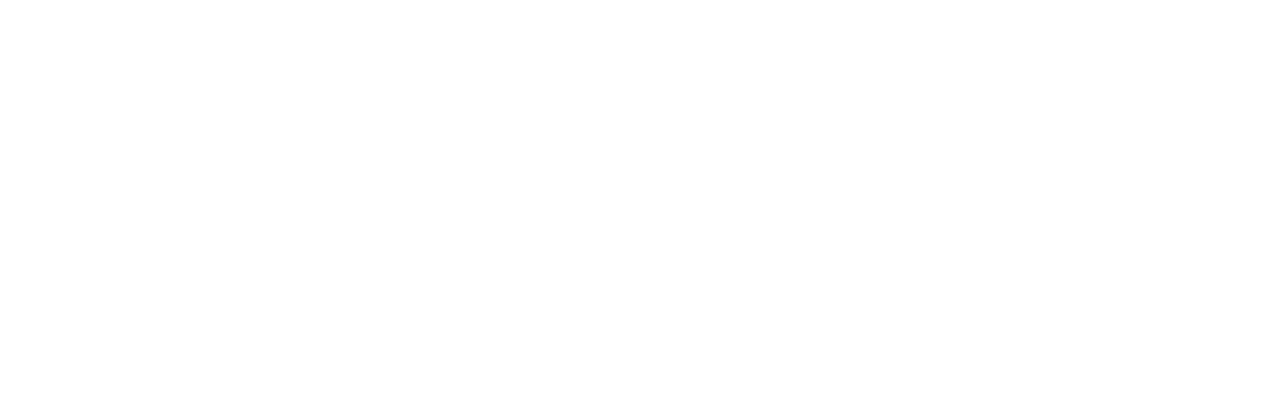
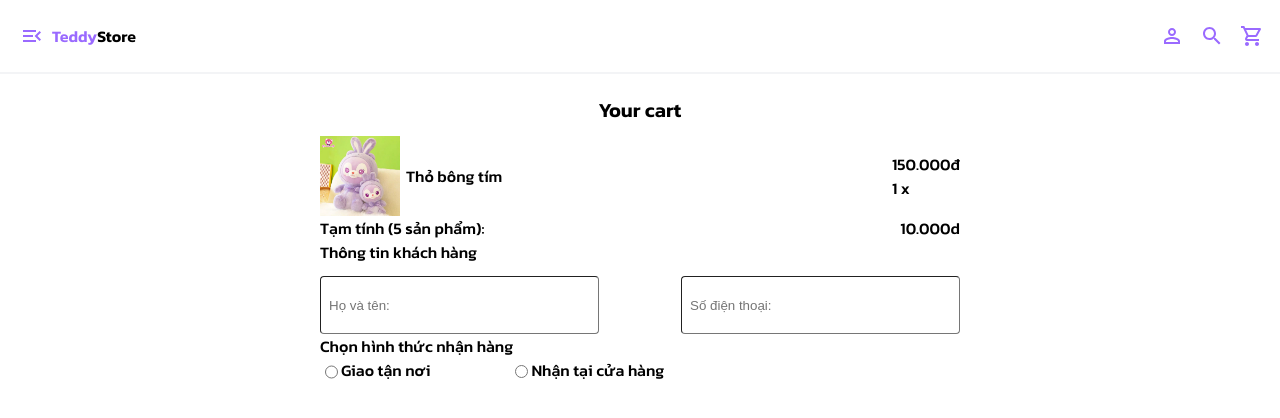
Before and after one commit to ba-ppp/gift-shop, a Vue app in the folder ui/: page /payment in a window 1280 px wide. Before the commit this address had no page. Shown: the top 418 px of the page. Built offline with nearby package versions, Linux system fonts and the light colour scheme.

Commit message:
FE: UI mockup for navbar and cart

```diff
--- a/ui/package.json
+++ b/ui/package.json
@@ -19,6 +19,7 @@
     "@vitejs/plugin-vue": "^3.0.3",
     "autoprefixer": "^10.4.8",
     "postcss": "^8.4.16",
+    "sass": "^1.54.8",
     "tailwindcss": "^3.1.8",
     "typescript": "^4.6.4",
     "vite": "^3.0.7",
--- a/ui/src/components/Library/Library.vue
+++ b/ui/src/components/Library/Library.vue
@@ -9,7 +9,7 @@
 
 <template>
   <NavBarMenu />
-  <div class="mt-24 place-items-center w-[80%] m-auto grid grid-cols-4 gap-y-4">
+  <div class="ml-64 mt-24 place-items-center w-[80%] grid grid-cols-4 gap-y-4">
     <ThumbnailItem />
     <ThumbnailItem />
     <ThumbnailItem />
--- /dev/null
+++ b/ui/src/components/MenuSlider/MenuSlider.vue
@@ -0,0 +1,48 @@
+<script>
+import { store } from "@/store";
+import Collapse from "ant-design-vue/lib/collapse/Collapse";
+import CollapsePanel from "ant-design-vue/lib/collapse/CollapsePanel";
+import List from "ant-design-vue/lib/list/";
+import ListItem from "ant-design-vue/lib/list/";
+import { ref } from "vue";
+const isMenuOpen = store?.state.toggle.isShowMenuSlider;
+import { mapGetters, mapState } from "vuex";
+
+export default {
+  components: { Collapse, CollapsePanel, List, ListItem },
+  computed: {
+    ...mapState({
+      isMenuOpen: (state) => state.toggle.isShowMenuSlider,
+    }),
+  },
+};
+</script>
+
+<template>
+  <List
+    v-bind:class="isMenuOpen ? 'duration-500 w-64' : 'duration-500 w-20'"
+    class="fixed top-[73px] left-0"
+  >
+    <Collapse>
+      <CollapsePanel class="p-5" :show-arrow="false" header="Header 1">
+
+      </CollapsePanel>
+      <CollapsePanel :show-arrow="false" header="Header 2">
+        <List>
+          <List.Item>Content 1</List.Item>
+          <List.Item>Content 2</List.Item>
+          <List.Item>Content 3</List.Item>
+        </List>
+      </CollapsePanel>
+      <CollapsePanel :show-arrow="false" header="Header 3">
+        <List.Item>Content 1</List.Item>
+        <List.Item>Content 2</List.Item>
+        <List.Item>Content 3</List.Item>
+      </CollapsePanel>
+    </Collapse>
+  </List>
+</template>
+<!-- <style scoped src="ant-design-vue/dist/antd.css"><style> -->
+<style scoped>
+@import "ant-design-vue/dist/antd.css";
+</style>
--- a/ui/src/components/NavBarMenu/NavBarMenu.vue
+++ b/ui/src/components/NavBarMenu/NavBarMenu.vue
@@ -1,19 +1,52 @@
-<script setup lang="ts">
+<script>
 import person from "@/assets/icons/person.svg";
 import cart from "@/assets/icons/cart.svg";
 import search from "@/assets/icons/search.svg";
 import menuOpen from "@/assets/icons/menu_open.svg";
-// import 'ant-design-vue/dist/antd.css';
-// import Button from 'ant-design-vue/lib/button';
+import MenuSlider from "../MenuSlider/MenuSlider.vue";
+import { mapGetters, mapState } from 'vuex'
+import { TOGGLE_MENU_SLIDER } from "@/types";
+import { router } from "../Routes";
+
+export default {
+  props: {
+    hasDisabledSlider: Boolean
+  },
+  data: function () {
+    return {
+      person,
+      cart,
+      search,
+      menuOpen,
+    };
+  },
+  components: {
+    MenuSlider,
+  },
+  computed: {
+    ...mapState({
+      isMenuOpen: state => state.toggle.isShowMenuSlider
+    }),
+  },
+  methods: {
+    handleClickMenuIcon() {
+      this.$store.commit(TOGGLE_MENU_SLIDER);
+    },
+    handleClickPayment() {
+      router.push("/payment");
+    },
+  }
+};
 </script>
 <template>
   <div
     class="flex justify-between items-center border-solid border-b-2 border-t-0 border-l-0 border-b-gray-100 fixed top-0 z-10 bg-white w-full p-3"
   >
     <div class="flex h-9 w-56 leading-4 items-center">
-      <div class="box">
+      <div class="box" v-on:click="handleClickMenuIcon">
         <img :src="menuOpen" />
       </div>
+
       <div class="flex items-center font-size[18px] cursor-pointer space-x-1">
         <!-- <img src={Logo} alt="logo" width={32} height={32} /> -->
         <div class="flex">
@@ -30,16 +63,16 @@
       <div class="box">
         <img :src="search" height="24" />
       </div>
-      <div class="box">
+      <div class="box" v-on:click="handleClickPayment">
         <img :src="cart" height="24" />
       </div>
     </div>
+    <MenuSlider v-if="!hasDisabledSlider"  />
   </div>
 </template>
 
 <style>
-
 .box {
-  @apply h-8 p-2 w-5 flex items-center cursor-pointer;
+  @apply h-8 p-2 flex items-center cursor-pointer;
 }
 </style>
--- /dev/null
+++ b/ui/src/components/Payment/Payment.vue
@@ -0,0 +1,96 @@
+<script>
+import person from "@/assets/icons/person.svg";
+import cart from "@/assets/icons/cart.svg";
+import search from "@/assets/icons/search.svg";
+import menuOpen from "@/assets/icons/menu_open.svg";
+import MenuSlider from "../MenuSlider/MenuSlider.vue";
+import { mapGetters, mapState } from "vuex";
+import { TOGGLE_MENU_SLIDER } from "@/types";
+import { router } from "../Routes";
+import NavBarMenu from "../NavBarMenu/NavBarMenu.vue";
+import PaymentItem from "./PaymentItem.vue";
+
+export default {
+  data: function () {
+    return {
+      person,
+      cart,
+      search,
+      menuOpen,
+    };
+  },
+  components: {
+    NavBarMenu,
+    PaymentItem,
+  },
+  computed: {
+    ...mapState({
+      isMenuOpen: (state) => state.toggle.isShowMenuSlider,
+    }),
+  },
+  methods: {
+    handleClickMenuIcon() {
+      this.$store.commit(TOGGLE_MENU_SLIDER);
+    },
+    handleClickPayment() {
+      router.push("/payment");
+    },
+  },
+};
+</script>
+<template>
+  <NavBarMenu hasDisabledSlider />
+  <div class="mt-24 w-full">
+    <div class="text-center font-bold text-xl">Your cart</div>
+  </div>
+  <div class="w-1/2 mx-auto p-3">
+    <PaymentItem />
+    <div class="flex m-auto justify-between">
+      <div class="font-light!">Tạm tính (5 sản phẩm):</div>
+      <div>10.000d</div>
+    </div>
+    <div class="m-auto">
+      <div class="mb-3 text-left">Thông tin khách hàng</div>
+      <div class="flex justify-between">
+        <input
+          class="border p-2 rounded w-[261px] h-[40px] focus:outline-none"
+          type="text"
+          placeholder="Họ và tên: "
+        />
+        <input
+          class="border p-2 rounded w-[261px] h-[40px] focus:outline-none"
+          type="text"
+          placeholder="Số điện thoại: "
+        />
+      </div>
+    </div>
+    <div class="m-auto justify-between">
+      <div class="text-left">Chọn hình thức nhận hàng</div>
+      <div class="flex items-center space-x-20">
+        <div class="flex items-center">
+          <input
+            class="(w-[2rem] h-[16px] accent-[#5451f6] cursor-pointer)!"
+            type="radio"
+            name="shipHome"
+            id=""
+          />
+          <span>Giao tận nơi</span>
+        </div>
+        <div class="flex items-center">
+          <input
+            class="(width[2rem] height[16px] accent-[#5451f6] cursor-pointer)!"
+            type="radio"
+            name="shipStore"
+          />
+          <span>Nhận tại cửa hàng</span>
+        </div>
+      </div>
+    </div>
+  </div>
+</template>
+
+<style>
+.box {
+  @apply h-8 p-2 flex items-center cursor-pointer;
+}
+</style>
--- /dev/null
+++ b/ui/src/components/Payment/PaymentItem.vue
@@ -0,0 +1,55 @@
+<script>
+import person from "@/assets/icons/person.svg";
+import cart from "@/assets/icons/cart.svg";
+import search from "@/assets/icons/search.svg";
+import menuOpen from "@/assets/icons/menu_open.svg";
+import MenuSlider from "../MenuSlider/MenuSlider.vue";
+import { mapGetters, mapState } from "vuex";
+import { TOGGLE_MENU_SLIDER } from "@/types";
+import { router } from "../Routes";
+import NavBarMenu from "../NavBarMenu/NavBarMenu.vue";
+import rabbit from "@/assets/images/tho-tim-long-2.png";
+
+export default {
+  data: function () {
+    return {
+      rabbit,
+      cart,
+      search,
+      menuOpen,
+    };
+  },
+  computed: {
+    ...mapState({
+      isMenuOpen: (state) => state.toggle.isShowMenuSlider,
+    }),
+  },
+  methods: {
+    handleClickMenuIcon() {
+      this.$store.commit(TOGGLE_MENU_SLIDER);
+    },
+    handleClickPayment() {
+      router.push("/payment");
+    },
+  },
+};
+</script>
+<template>
+  <div class="flex items-center justify-between">
+    <div
+      class="h-[80px] w-[80px] bg-cover bg-center"
+      :style="{ backgroundImage: 'url(' + rabbit + ')' }"
+    ></div>
+    <div class="w-3/4">Thỏ bông tím</div>
+    <div>
+        <div>150.000đ</div>
+        <div>1 x</div>
+    </div>
+  </div>
+</template>
+
+<style>
+.box {
+  @apply h-8 p-2 flex items-center cursor-pointer;
+}
+</style>
--- a/ui/src/components/Routes/index.ts
+++ b/ui/src/components/Routes/index.ts
@@ -2,6 +2,7 @@
 
 import Home from '@/components/Home/Home.vue'
 import Library from '@/components/Library/Library.vue'
+import Payment from '@/components/Payment/Payment.vue'
 
 const routes = [
     {
@@ -12,6 +13,10 @@
         path: '/library',
         component: Library
     },
+    {
+        path: '/payment',
+        component: Payment
+    },
 ]
 
 export const router = createRouter({
--- a/ui/src/store/index.ts
+++ b/ui/src/store/index.ts
@@ -1,21 +1,14 @@
-import { InjectionKey } from "vue";
-import { createStore, Store , useStore as baseUseStore} from "vuex";
-import cart from "@/store/modules/cart";
+import { createStore} from "vuex";
+import toggle, { toggleState } from "@/store/modules/toggle";
 
 export interface State {
-    count: number
+    toggle: toggleState
   }
 
 // Create a new store instance.
-export const store = createStore({
+export const store = createStore<State>({
   modules: {
-    cart,
+    toggle,
     // b: moduleB
   },
 });
-
-export const key: InjectionKey<Store<State>> = Symbol();
-
-export function useStore () {
-    return baseUseStore(key)
-  }
--- a/ui/src/store/modules/cart.ts
+++ /dev/null
@@ -1,65 +0,0 @@
-
-
-// initial state
-// shape: [{ id, quantity }]
-const state = () => ({
-  items: [],
-  checkoutStatus: null
-})
-
-// getters
-const getters = {
-//   cartTotalPrice: (state, getters) => {
-//     return getters.cartProducts.reduce((total, product) => {
-//       return total + product.price * product.quantity
-//     }, 0)
-//   }
-}
-
-// actions
-const actions = {
-//   async checkout ({ commit, state }, products) {
-//     const savedCartItems = [...state.items]
-//     commit('setCheckoutStatus', null)
-//     // empty cart
-//     commit('setCartItems', { items: [] })
-//     try {
-//       await shop.buyProducts(products)
-//       commit('setCheckoutStatus', 'successful')
-//     } catch (e) {
-//       console.error(e)
-//       commit('setCheckoutStatus', 'failed')
-//       // rollback to the cart saved before sending the request
-//       commit('setCartItems', { items: savedCartItems })
-//     }
-//   },
-
-
-}
-
-// mutations
-const mutations = {
-//   pushProductToCart (state, { id }) {
-//     state.items.push({
-//       id,
-//       quantity: 1
-//     })
-//   },
-
-//   incrementItemQuantity (state, { id }) {
-//     const cartItem = state.items.find(item => item.id === id)
-//     cartItem.quantity++
-//   },
-
-//   setCartItems (state, { items }) {
-//     state.items = items
-//   },
-}
-
-export default {
-    namespaced: true,
-    state,
-    getters,
-    actions,
-    mutations
-  }
--- /dev/null
+++ b/ui/src/store/modules/toggle.ts
@@ -0,0 +1,74 @@
+// initial state
+
+import { TOGGLE_MENU_SLIDER } from "@/types";
+
+// shape: [{ id, quantity }]
+export interface toggleState {
+  isShowMenuSlider: boolean;
+}
+const state = (): toggleState => ({
+  isShowMenuSlider: false,
+});
+
+// getters
+const getters = {
+  // toggleMenuSlider: (state, getters) => {
+  // }
+  //   cartTotalPrice: (state, getters) => {
+  //     return getters.cartProducts.reduce((total, product) => {
+  //       return total + product.price * product.quantity
+  //     }, 0)
+  //   }
+};
+
+// actions
+const actions = {
+  toggleMenuSlider({ commit }: any) {
+    commit("toggleMenuSliderState");
+  },
+  //   async checkout ({ commit, state }, products) {
+  //     const savedCartItems = [...state.items]
+  //     commit('setCheckoutStatus', null)
+  //     // empty cart
+  //     commit('setCartItems', { items: [] })
+  //     try {
+  //       await shop.buyProducts(products)
+  //       commit('setCheckoutStatus', 'successful')
+  //     } catch (e) {
+  //       console.error(e)
+  //       commit('setCheckoutStatus', 'failed')
+  //       // rollback to the cart saved before sending the request
+  //       commit('setCartItems', { items: savedCartItems })
+  //     }
+  //   },
+};
+
+// mutations
+const mutations = {
+  toggleMenuSlider(state: toggleState) {
+    state.isShowMenuSlider = !state.isShowMenuSlider;
+  },
+};
+//   pushProductToCart (state, { id }) {
+//     state.items.push({
+//       id,
+//       quantity: 1
+//     })
+//   },
+
+//   incrementItemQuantity (state, { id }) {
+//     const cartItem = state.items.find(item => item.id === id)
+//     cartItem.quantity++
+//   },
+
+//   setCartItems (state, { items }) {
+//     state.items = items
+//   },
+
+export default {
+  namespaced: true,
+  state,
+  getters,
+  actions,
+  mutations,
+};
--- /dev/null
+++ b/ui/src/types/index.ts
@@ -0,0 +1 @@
+export const TOGGLE_MENU_SLIDER = "toggle/toggleMenuSlider";
```
Also changed, not shown: ui/vite.config.ts.js (added, +15 -0 lines), 1 other file (tests, documents, lock files or other folders).
